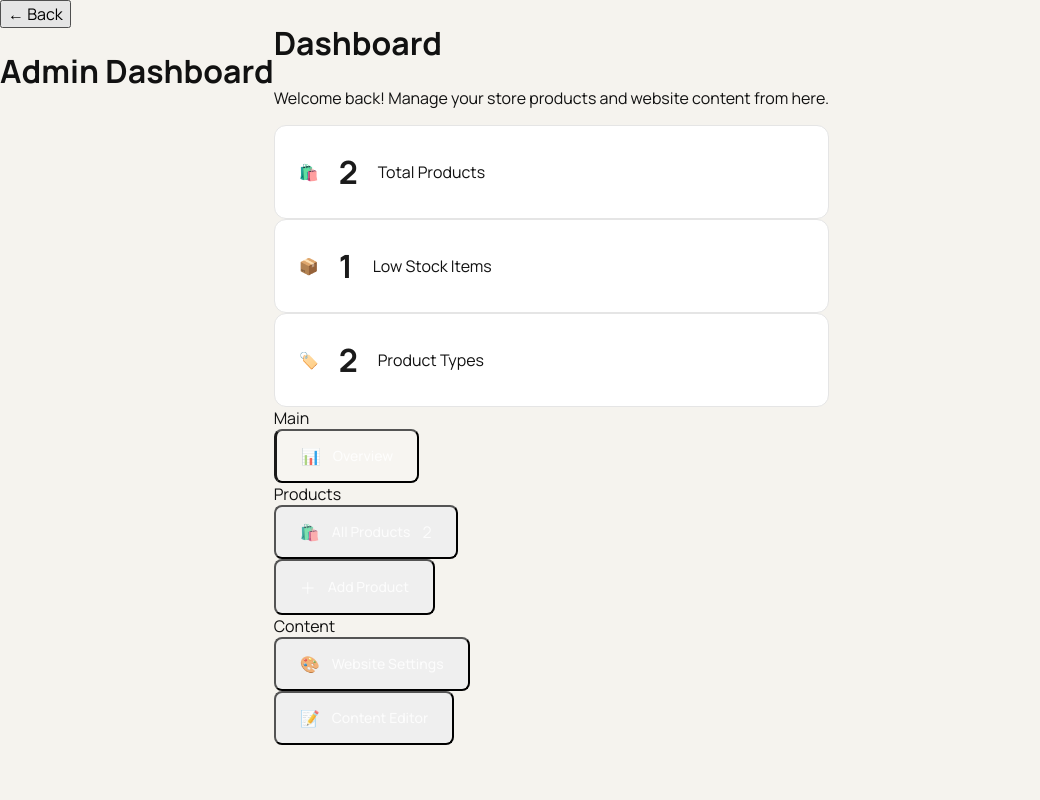
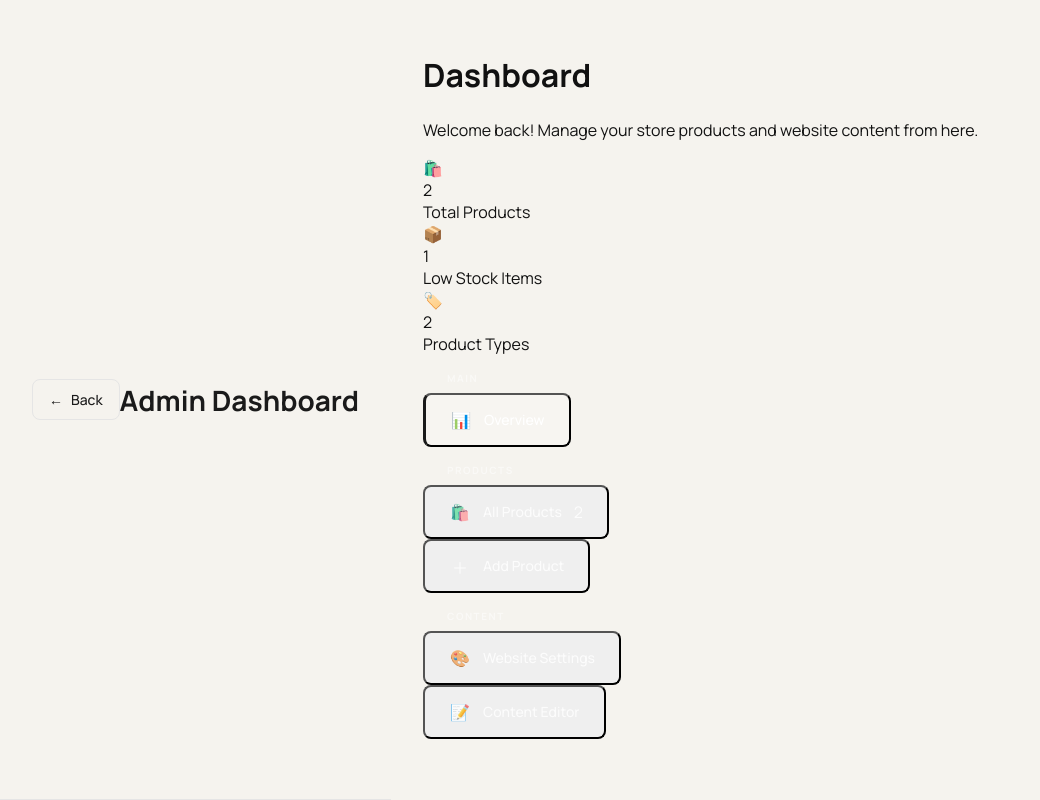
Before and after one commit to qiwi01/drmhus-orgnls, a Next.js app: page /admin/dashboard in a window 1280 px wide. Shown: the whole page, without its empty margins (0-1040 px from the left). Built offline with nearby package versions, Linux system fonts and the light colour scheme.

Commit message:
fix: complete admin page redesign with proper CSS classes matching HTML

```diff
--- a/components/admin/admin.css
+++ b/components/admin/admin.css
@@ -1,8 +1,8 @@
-/* Admin Dashboard CSS */
+/* Admin Dashboard CSS - Modern Ecommerce Design */
 :root {
   --bg: #F5F3EE;
   --sidebar: #1A1A1A;
-  --sidebar-hover: #222222;
+  --sidebar-hover: #2A2A2A;
   --card: #FFFFFF;
   --border: #E5E5E5;
   --text: #1A1A1A;
@@ -23,11 +23,14 @@
   width: 260px;
   background: var(--sidebar);
   color: var(--text);
+  display: flex;
+  flex-direction: column;
   position: fixed;
   top: 0;
   left: 0;
   bottom: 0;
   z-index: 100;
+  box-shadow: 2px 0 8px rgba(0,0,0,0.15);
 }
 .admin-sidebar-header {
   padding: 24px;
@@ -37,9 +40,25 @@
   font-size: 22px;
   font-weight: 700;
   color: #fff;
+  letter-spacing: -0.03em;
+}
+.admin-brand-sub {
+  font-size: 11px;
+  color: rgba(255,255,255,0.6);
+  text-transform: uppercase;
+  letter-spacing: 0.1em;
+  margin-top: 4px;
 }
 .admin-sidebar-nav {
   padding: 20px 0;
+}
+.admin-nav-section {
+  font-size: 10px;
+  font-weight: 700;
+  color: rgba(255,255,255,0.5);
+  text-transform: uppercase;
+  letter-spacing: 0.15em;
+  padding: 16px 24px 8px 24px;
 }
 .admin-nav-item {
   display: flex;
@@ -53,10 +72,17 @@
 }
 .admin-nav-item:hover {
   background: rgba(255,255,255,0.1);
+  color: #fff;
 }
 .admin-nav-item.active {
   background: rgba(255,255,255,0.15);
+  color: #fff;
   border-left: 3px solid var(--primary);
+}
+.admin-nav-icon {
+  width: 22px;
+  height: 22px;
+  flex-shrink: 0;
 }
 .admin-nav-text {
   flex: 1;
@@ -69,45 +95,145 @@
   background: var(--bg);
   min-height: 100vh;
 }
-.admin-page-header {
+.admin-header {
   display: flex;
   align-items: center;
   justify-content: space-between;
-  margin-bottom: 32px;
+  padding: 24px 32px;
+  background: var(--bg);
   border-bottom: 1px solid var(--border);
-  padding-bottom: 24px;
 }
-.admin-page-title {
+.admin-header-left {
+  display: flex;
+  align-items: center;
+  gap: 16px;
+}
+.admin-back-btn {
+  display: flex;
+  align-items: center;
+  gap: 8px;
+  padding: 10px 16px;
+  border-radius: 8px;
+  border: 1px solid var(--border);
+  background: var(--bg);
+  color: var(--text);
+  font-size: 14px;
+  font-weight: 500;
+  cursor: pointer;
+}
+.admin-header-center {
+  flex: 1;
+  max-width: 400px;
+}
+.admin-title {
   font-size: 28px;
   font-weight: 700;
   color: var(--text);
+  margin: 0;
 }
-.admin-section {
-  background: var(--card);
-  border: 1px solid var(--border);
-  border-radius: 12px;
-  padding: 24px;
+.admin-dashboard-main {
+  flex: 1;
+  padding: 32px;
+  background: var(--bg);
+}
+.admin-dashboard-content {
+  max-width: 1400px;
+  margin: 0 auto;
+}
+
+/* Loading */
+.admin-loading {
+  display: flex;
+  flex-direction: column;
+  align-items: center;
+  justify-content: center;
+  gap: 20px;
+  min-height: 60vh;
+}
+.admin-loading-spinner {
+  width: 48px;
+  height: 48px;
+  border: 4px solid var(--border);
+  border-top-color: var(--primary);
+  border-radius: 50%;
+  animation: spin 1s linear infinite;
+}
+@keyframes spin {
+  to { transform: rotate(360deg); }
+}
+
+/* Forms */
+.admin-form-group {
   margin-bottom: 24px;
 }
-.admin-stats-grid {
-  display: grid;
-  grid-template-columns: repeat(auto-fit, minmax(200px, 1fr));
-  gap: 20px;
-  margin-bottom: 32px;
+.admin-form-group label {
+  display: block;
+  font-size: 13px;
+  font-weight: 500;
+  color: var(--text-secondary);
+  margin-bottom: 8px;
 }
-.admin-stat-card {
-  background: var(--card);
+.admin-form-group input,
+.admin-form-group select,
+.admin-form-group textarea {
+  width: 100%;
+  padding: 12px 16px;
+  background: var(--bg);
   border: 1px solid var(--border);
-  border-radius: 12px;
-  padding: 24px;
-  display: flex;
-  align-items: center;
-  gap: 20px;
+  border-radius: 8px;
+  color: var(--text);
+  font-size: 14px;
+  transition: border-color 0.2s;
 }
-.admin-stat-value {
-  font-size: 32px;
-  font-weight: 700;
+.admin-form-group input:focus,
+.admin-form-group select:focus,
+.admin-form-group textarea:focus {
+  outline: none;
+  border-color: var(--primary);
+}
+.admin-form-group textarea {
+  min-height: 120px;
+  resize: vertical;
+}
+
+/* Buttons */
+.admin-btn {
+  font-family: system-ui, -apple-system, sans-serif;
+  font-size: 14px;
+  padding: 12px 24px;
+  border-radius: 8px;
+  border: none;
+  cursor: pointer;
+  transition: all 0.2s;
+  font-weight: 500;
+}
+.admin-btn-primary {
+  background: var(--primary);
+  color: #fff;
+}
+.admin-btn-primary:hover {
+  background: var(--primary-hover);
+}
+.admin-btn-secondary {
+  background: var(--bg);
   color: var(--text);
+  border: 1px solid var(--border);
+}
+.admin-btn-secondary:hover {
+  background: #F0F0F0;
+}
+.admin-btn-danger {
+  background: rgba(220, 38, 38, 0.1);
+  color: var(--error);
+  border: 1px solid rgba(220, 38, 38, 0.2);
+}
+.admin-btn-danger:hover {
+  background: rgba(220, 38, 38, 0.2);
+}
+
+/* Tables */
+.admin-table-wrap {
+  overflow-x: auto;
 }
 .admin-table {
   width: 100%;
@@ -119,31 +245,91 @@
   font-weight: 600;
   color: var(--text-secondary);
   text-transform: uppercase;
+  letter-spacing: 0.1em;
   border-bottom: 2px solid var(--border);
 }
 .admin-table td {
   padding: 14px 16px;
   border-bottom: 1px solid var(--border);
+  vertical-align: middle;
 }
-.admin-btn {
-  padding: 12px 24px;
+.admin-table tbody tr:hover {
+  background: rgba(245, 243, 238, 0.5);
+}
+.admin-table-image {
+  width: 44px;
+  height: 44px;
   border-radius: 8px;
-  border: none;
-  cursor: pointer;
+  object-fit: cover;
+}
+.admin-table-name {
   font-weight: 500;
+  color: var(--text);
 }
-.admin-btn-primary {
-  background: var(--primary);
-  color: #fff;
+.admin-table-price {
+  font-weight: 600;
+  color: var(--primary);
 }
-.admin-btn-primary:hover {
-  background: var(--primary-hover);
+.admin-table-stock {
+  font-weight: 500;
+  font-size: 13px;
 }
+.admin-table-stock.low {
+  color: var(--error);
+}
+.admin-table-stock.medium {
+  color: var(--warning);
+}
+.admin-table-stock.high {
+  color: var(--success);
+}
+
+/* Actions */
+.admin-actions {
+  display: flex;
+  gap: 10px;
+  flex-wrap: wrap;
+}
+.admin-actions .btn {
+  padding: 10px 18px;
+  font-size: 13px;
+}
+
+/* Content Editor */
+.admin-settings-grid {
+  display: grid;
+  grid-template-columns: repeat(auto-fit, minmax(300px, 1fr));
+  gap: 24px;
+}
+.admin-settings-group {
+  background: var(--card);
+  border: 1px solid var(--border);
+  border-radius: 12px;
+  padding: 24px;
+}
+.admin-settings-group-header {
+  font-size: 11px;
+  font-weight: 600;
+  color: var(--text-secondary);
+  text-transform: uppercase;
+  letter-spacing: 0.1em;
+  margin-bottom: 16px;
+}
+.admin-settings-group-body {
+  display: grid;
+  grid-template-columns: repeat(auto-fit, minmax(200px, 1fr));
+  gap: 16px;
+}
+
+/* Notifications */
 .admin-notification {
   padding: 14px 18px;
   border-radius: 8px;
   margin-bottom: 16px;
   font-size: 14px;
+  display: flex;
+  align-items: center;
+  gap: 12px;
 }
 .admin-notification-success {
   background: rgba(0, 165, 81, 0.1);
@@ -153,3 +339,41 @@
   background: rgba(220, 38, 38, 0.1);
   color: var(--error);
 }
+.admin-notification-info {
+  background: rgba(59, 130, 246, 0.1);
+  color: var(--info);
+}
+.admin-notification-close {
+  float: right;
+  background: none;
+  border: none;
+  color: inherit;
+  font-size: 18px;
+  cursor: pointer;
+  padding: 0;
+  line-height: 1;
+}
+
+/* Responsive */
+@media (max-width: 768px) {
+  .admin-sidebar {
+    display: none;
+  }
+  .admin-main {
+    padding: 20px;
+  }
+  .admin-stats-grid {
+    grid-template-columns: 1fr;
+  }
+  .admin-settings-grid {
+    grid-template-columns: 1fr;
+  }
+  .admin-header {
+    padding: 24px 20px;
+  }
+  .admin-header-left {
+    flex-direction: column;
+    align-items: flex-start;
+    gap: 12px;
+  }
+}
```
